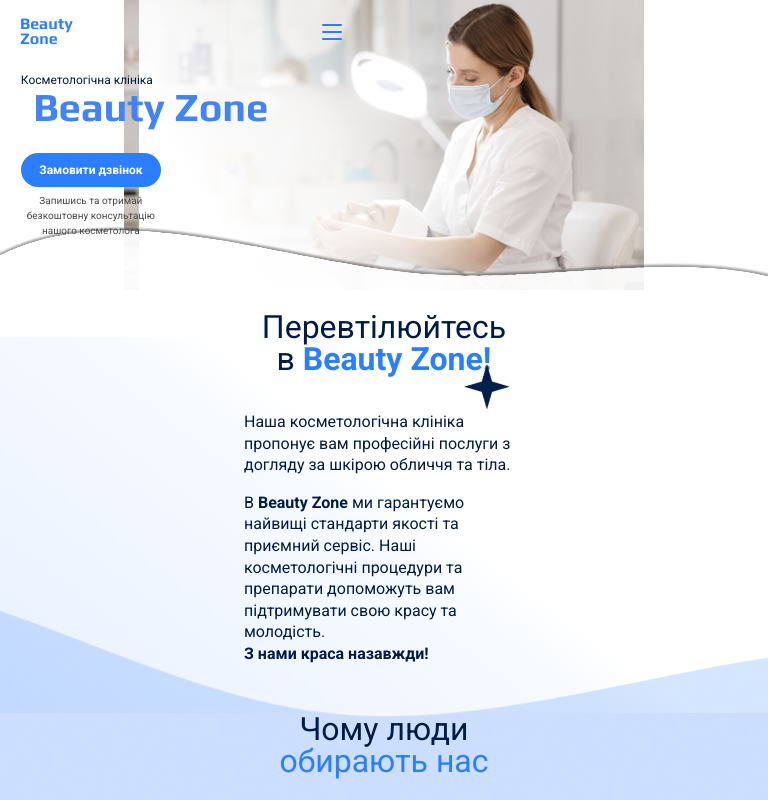
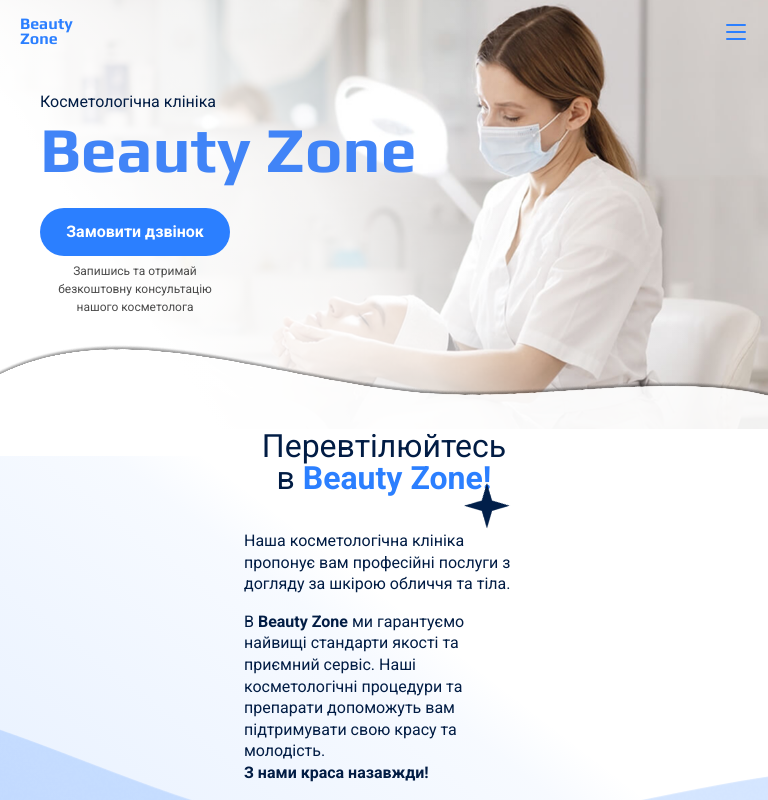
Before and after one commit to violetabarbutat-sys/genius-homework-4, a website: page index.html in a window 768 px wide. Shown: the top 800 px of the page. Drawn offline with nearby package versions, Linux system fonts and the light colour scheme.

Commit message:
Fix responsive hero layout

```diff
--- a/scss/components/_hero.scss
+++ b/scss/components/_hero.scss
@@ -12,7 +12,7 @@
     );
   background-repeat: no-repeat, no-repeat;
   background-position: center top, center top;
-  background-size: 490.942px 323.865px, 520px auto;
+  background-size: max(100vw, 560px) auto, max(100vw, 560px) auto;
 }
 
 .hero .page-container {
--- a/scss/layouts/_responsive.scss
+++ b/scss/layouts/_responsive.scss
@@ -16,8 +16,9 @@
 
 @media (max-width: 1279px) {
   .hero {
+    min-height: clamp(311px, 67vw, 430px);
     background-position: center top, center top;
-    background-size: 490.942px 323.865px, 520px auto;
+    background-size: max(100vw, 560px) auto, max(100vw, 560px) auto;
   }
 }
 
@@ -112,6 +113,13 @@
 }
 
 @media (min-width: 480px) and (max-width: 1279px) {
+  .header__container {
+    width: calc(100vw - 40px);
+    max-width: 960px;
+    margin-left: auto;
+    margin-right: auto;
+  }
+
   .services__cards {
     padding: 0;
   }
@@ -130,6 +138,50 @@
 }
 
 @media (min-width: 768px) and (max-width: 1279px) {
+  .hero {
+    min-height: clamp(430px, 52vw, 560px);
+  }
+
+  .hero__content {
+    top: clamp(88px, 12vw, 126px);
+    left: max(40px, 50vw - 440px);
+    width: 380px;
+    height: auto;
+    max-width: 380px;
+  }
+
+  .hero__content h1 {
+    width: 380px;
+    height: auto;
+    max-width: 380px;
+    font-size: 64px;
+    line-height: 0.95;
+    text-align: left;
+  }
+
+  .hero__content > p:first-child {
+    width: auto;
+    height: auto;
+    margin-bottom: 8px;
+    font-size: 16px;
+    line-height: 1.2;
+  }
+
+  .hero__content .button {
+    width: 190px;
+    height: 48px;
+    margin-top: 28px;
+    border-radius: 28px;
+    font-size: 16px;
+  }
+
+  .hero__content p:last-child {
+    width: 190px;
+    height: auto;
+    font-size: 12px;
+    line-height: 18px;
+  }
+
   .services__container {
     width: 672px;
     height: 502px;
```
Also changed, not shown: css/style.css.
